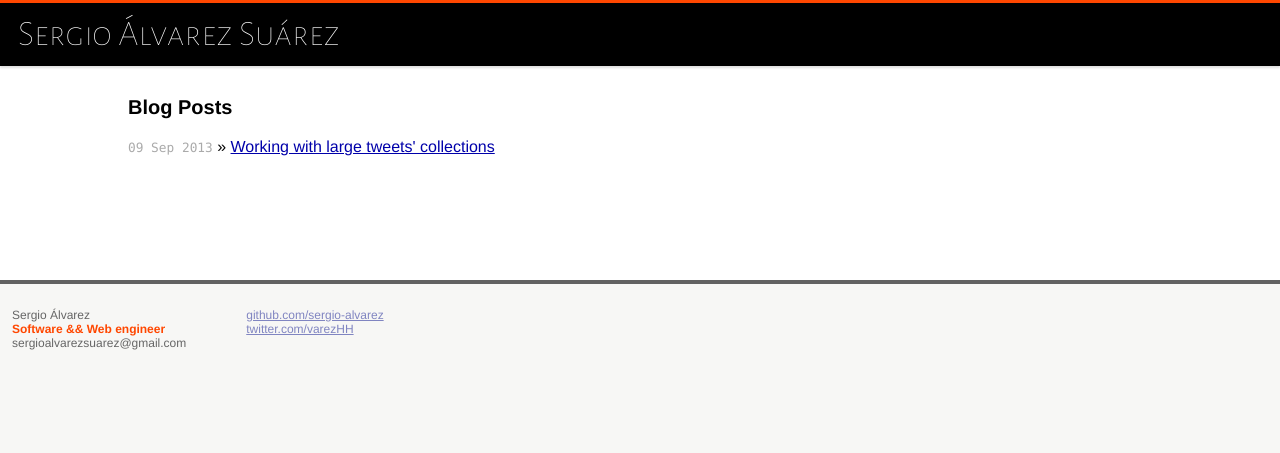
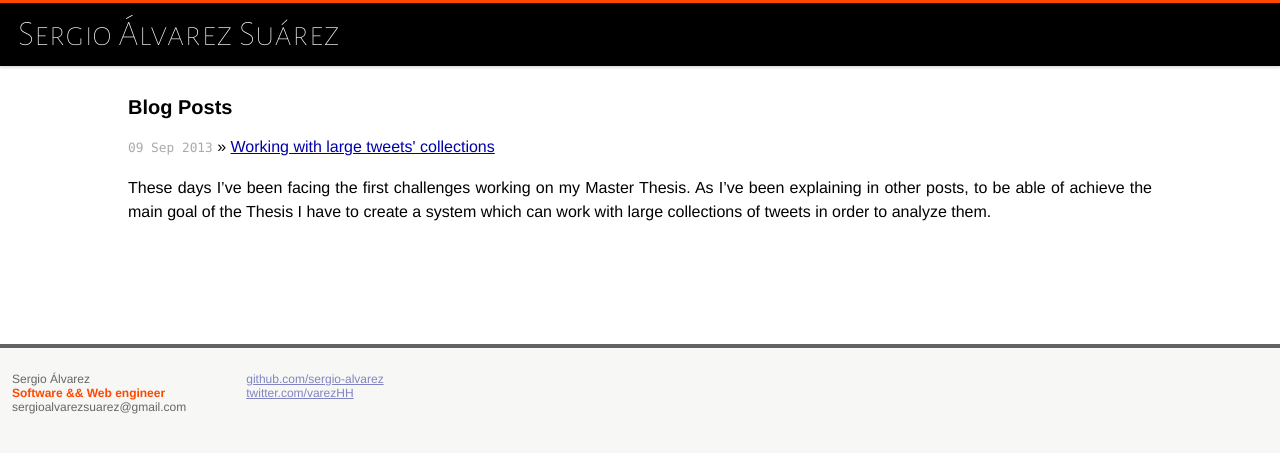
Before and after one commit to sergioalvz/sergioalvz.github.io, a Jekyll site: the page built from index.html, in a window 1280 px wide. Shown: the top 453 px of the page. Built offline with Jekyll 4.4.1, drawn with Linux system fonts in a browser that asks for light colours; Markdown is read by kramdown in place of the engine named in the settings.

Commit message:
Changed categories by tags. Added excerpt

```diff
--- a/_posts/2013-09-9-working-with-large-tweets-collections.markdown
+++ b/_posts/2013-09-9-working-with-large-tweets-collections.markdown
@@ -2,7 +2,7 @@
 layout: post
 title:  "Working with large tweets' collections"
 date:   2013-09-09 18:57:07
-categories: tfm falcon
+tags:   tfm falcon
 ---
 
 These days I’ve been facing the first challenges working on my Master Thesis. As I’ve been explaining in other posts, to be able of achieve the main goal of the Thesis I have to create a system which can work with large collections of tweets in order to analyze them.
--- a/index.html
+++ b/index.html
@@ -7,7 +7,10 @@
   <h1>Blog Posts</h1>
   <ul class="posts">
     {% for post in site.posts %}
-      <li><span>{{ post.date | date_to_string }}</span> &raquo; <a href="{{ post.url }}">{{ post.title }}</a></li>
+      <li>
+        <span>{{ post.date | date_to_string }}</span> &raquo; <a href="{{ post.url }}">{{ post.title }}</a>
+        <p>{{ post.excerpt }}</p>
+      </li>
     {% endfor %}
   </ul>
 </div>
```
